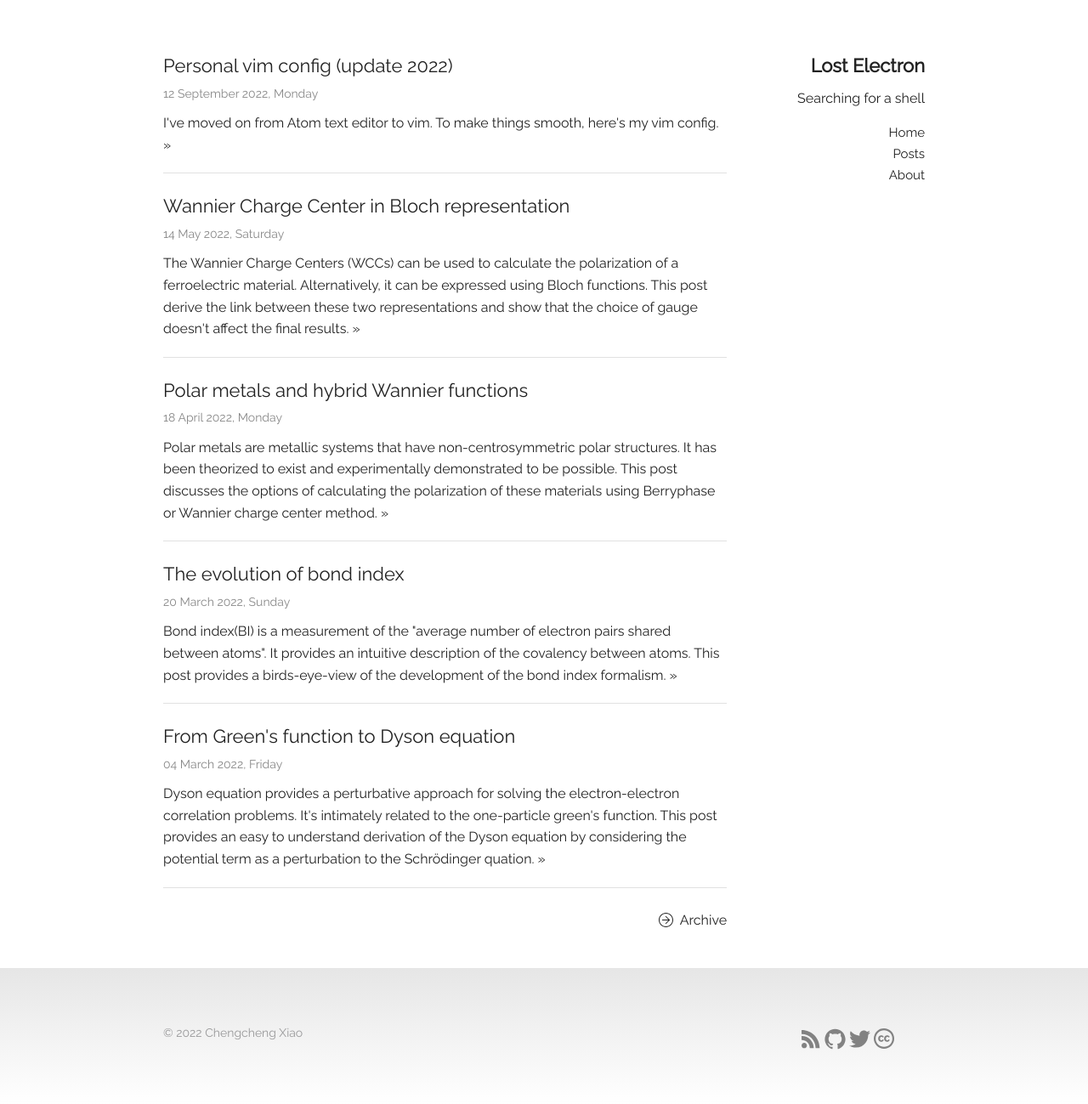
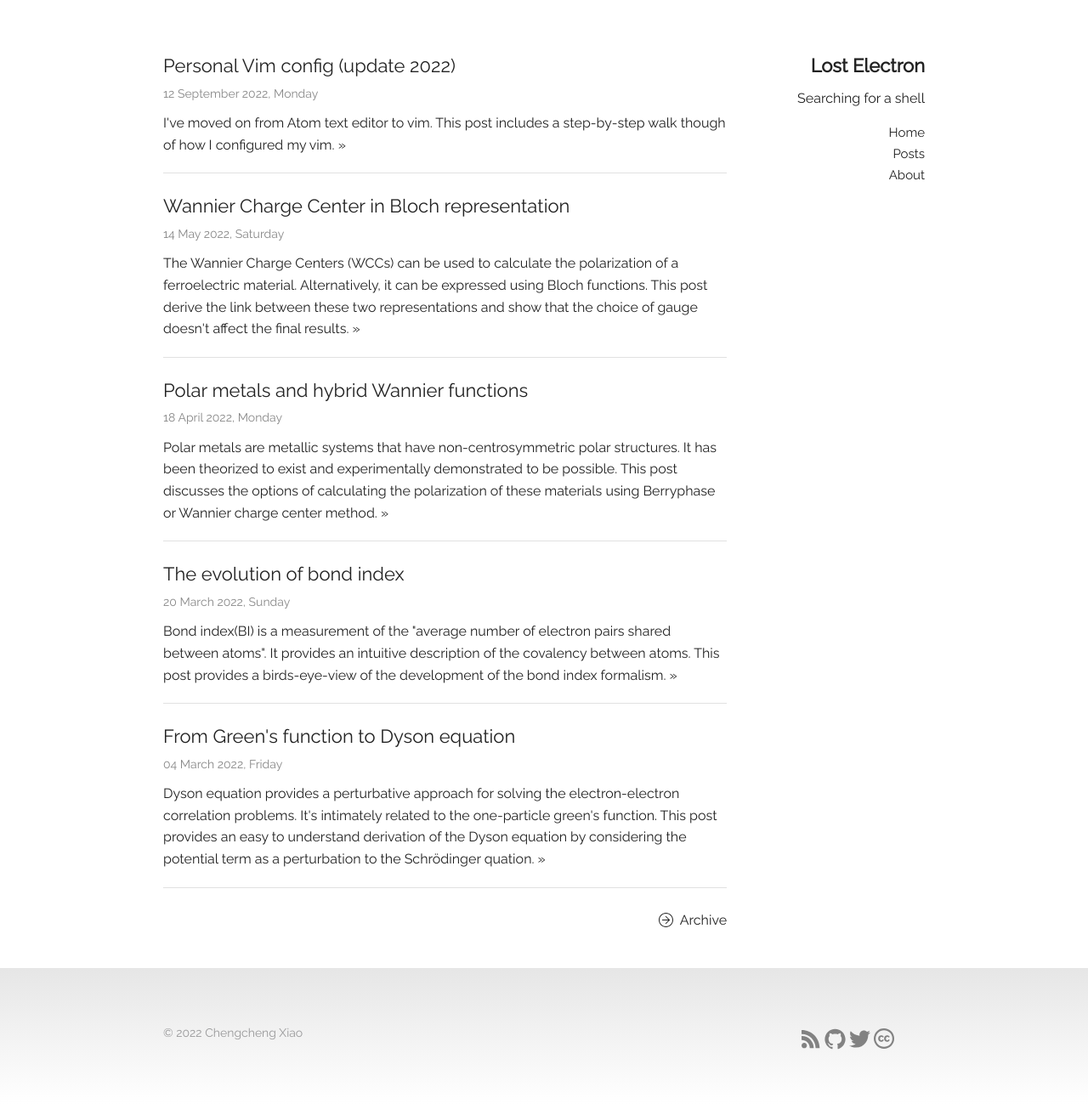
Before and after one commit to Chengcheng-Xiao/Chengcheng-Xiao.github.io, a Jekyll site: the page built from index.html, in a window 1280 px wide. Shown: the whole page at 85% size. Built offline with Jekyll 4.4.1, drawn with Linux system fonts in a browser that asks for light colours; nearby versions of some CDN libraries; some of the changed lines change nothing that is shown.

Commit message:
update 2022-09-12-vim_config

````diff
--- a/_posts/2022-09-12-vim_config.md
+++ b/_posts/2022-09-12-vim_config.md
@@ -1,15 +1,18 @@
 ---
 layout: post
-title: Personal vim config (update 2022)
+title: Personal Vim config (update 2022)
 date: 2022-09-12
 categories: Post
-description: I've moved on from Atom text editor to vim. To make things smooth, here's my vim config.
+description: I've moved on from Atom text editor to vim. This post includes a step-by-step walk though of how I configured my vim.
 tags: Configs
 ---
 
-[__TL;DR:__](#vim-config)
-I've moved on from Atom text editor to vim.
-This is a (step-by-step) documentation of vim config.
+__TL;DR:__
+I've moved on from Atom to Vim.
+This is a (step-by-step) documentation of my Vim config.
+The target audience of this tutorial is people familar with basic Vim commands and want to make their Vim experience better.
+
+[:link: Jump to the guide :laughing:](#vim-config)
 
 ---
 
@@ -20,41 +23,43 @@
 
 <iframe id="reddit-embed" src="https://www.redditmedia.com/r/AMA/comments/8pc8mf/im_nat_friedman_future_ceo_of_github_ama/e0a2b2e/?depth=1&amp;showmore=false&amp;embed=true&amp;showmedia=false" sandbox="allow-scripts allow-same-origin allow-popups" style="border: none;" height="310" width="640" scrolling="no"></iframe>
 
-Four years later, it's all comes to an end 🥲.
-Atom has tons of fancy featrues by default, accompanied by a huge free software community where plugins like [Hydrogen](https://github.com/nteract/hydrogen), [platformio-IDE](https://github.com/platformio) thrive.
+Four years later, it's all comimg to an end :sob:.
+Atom has tons of awesome featrues that others don't have, accompanied by a huge free software community where plugins like [Hydrogen](https://github.com/nteract/hydrogen), [platformio-IDE](https://github.com/platformio) thrive.
 Combined with a set of default color presets and themes, Atom is truely one of a kined.
 
 ![img1]({{site.baseurl}}/assets/img/post_img/2022-09-12-img1.png){:height="100%" width="100%" .center}
 
-Although the edior itself is opensource so it'll probably still live for many years to come, I have decided to start my transition now, to the legendary text/IDE/all-in-one code - Vim.
+Although the edior itself is opensource which means it'll probably still live for many years to come, it will, eventually die.
+As a consequence of this, I have decided to start my transition now rather than later, to the legendary text/IDE/all-in-one code - Vim.
 
 ## Why Vim?
-I've actually been a "not-so-avid" vim user for aorund 6 years now.
-I mainly use it on HPC because its usually preloaded and usually superfast to pull up.
+I've actually been a "not-so-avid" Vim user for aorund 6 years now.
+I mainly use it on HPCs because it's usually preloaded and usually superfast to pull up.
 
-The reason I didn't bother learn nano or emacs is maybe [Anchoring bias](https://en.wikipedia.org/wiki/Anchoring_(cognitive_bias)) as vim is the first text editor that I came in contact with when I was familiarizing myself with the commond line interface.
+The reason I didn't bother learn `nano` or `emacs` is maybe due to [anchoring bias](https://en.wikipedia.org/wiki/Anchoring_(cognitive_bias)) as Vim is the first text editor that I came in contact with when I was familiarizing myself with the commond line interface.
 (yse, I'm old but not THAT old, my first computer did have a GUI...)
-But at the mean time, I think it's because I'm afread to loose another text editor.
-Vim has survived 31 years and doesn't really rely on any company to provide support its development, so, in a sense, it's one of the "real" free softwares out there.
+But another huge reason is, I think, because I'm way too afraid to loose another text editor.
+Vim has survived/shrived 31 years (as of now, 2022) and doesn't really rely on any company or entity to provide support to its development
+So, in a sense, it's one of the "real" free softwares out there.
 
-Comparing to your traditional text editors, vim is supposedly "keyboard-only" (eventhough some of its' feature only suuports mouse scrolling... popup scrollbar, I'm looking at you).
+Comparing to traditional text editors, Vim is supposedly "keyboard-only" (eventhough some of its' feature only suuports mouse scrolling... popup scrollbar, I'm looking at you:wink:).
 For example, one can navigate their cursor by pressing simply pressing "hjkl", jump from words to words by pressing "w" or "b".
 This provides a unparallel speed when you are really in the "zone"(if you have familiarized yourself with the control).
 
-<!-- I'm still a rookie in using vim for I've relied on Atom and other GUI based text editors for a long time. -->
+<!-- I'm still a rookie in using Vim for I've relied on Atom and other GUI based text editors for a long time. -->
 
 Now that I've babbling long enough, let me show you my config.
 
 ## Vim config
-The goal of this configuration is to make vim:
-1. have (python) autocompletetion that's async and fast.
-2. can run ipython directly (or not-so-directly)
-3. look like Atom.
+The goal of this tutorial/walk-through is to make vim:
+1. to have (python) autocompletetion that's async (doesn't slow down your typing experience) and fast.
+2. can run ipython directly (by sending code snippets to ipython command line)
+3. look like Atom (one-dark theme!).
 
 ---
 
-I've opted to ues vim version 9.0.65 (the latest and shineset) on my Mac.
-I use Macports so installing it would require only one line of command:
+I've opted to ues Vim version 9.0.65 (the latest and shineset, again, in SEP/2022) on my Mac.
+I use [Macports](https://www.macports.org) so installing it would require only one line of command:
 
 ```
 sudo port install vim +python39
@@ -118,11 +123,11 @@
 vim +PluginInstall +qall
 ```
 
-With Vundle, you can install any vim pakcage that's hosted on Gihub by simply adding the author/repo_name combo in a form of `Plugin 'author/repo_name'` in `.vimrc`
+With Vundle, you can install any Vim pakcage that's hosted on Gihub by simply adding the author/repo_name combo in a form of `Plugin 'author/repo_name'` in `.vimrc`
 
 ---
 
-Now, let's beautify our vim installation.
+Now, let's beautify our vim.
 
 First, install `vim-airline/vim-airline`, `vim-airline/vim-airline-themes` and `rakr/vim-one` by putting the following into yout `.vimrc`:
 
@@ -182,15 +187,15 @@
 
 ---
 
-To make the most of the autocompletetion, I use [coc.nvim](https://github.com/neoclide/coc.nvim).
+To enable autocompletetion, I use [`coc.nvim`](https://github.com/neoclide/coc.nvim).
 
-coc.nvim requires node.js (v14.14 and up) and npm, since I'm using port, it can be installed by:
+`coc.nvim` requires node.js (v14.14 and up) and npm, since I'm using port, it can be installed by:
 
 ```
 sudo port install nodejs18 npm8
 ```
 
-Now, to install coc.nvim, add the following to your `.vimrc`:
+Now, to install `coc.nvim`, add the following to your `.vimrc`:
 ```
 Plugin 'neoclide/coc.nvim'
 ```
@@ -199,7 +204,7 @@
 vim +PluginInstall +qall
 ```
 
-The final step to activaet coc.nvim is to compile the necesseary files:
+The final step to activaet `coc.nvim` is to compile the necesseary files:
 ```
 cd /Users/chengcheng_xiao/.vim/bundle/coc.nvim
 npm install
@@ -208,7 +213,7 @@
 
 ---
 
-Next up, we need to configure coc.nvim, simply add the following to your `.vimrc`:
+Next up, we need to configure `coc.nvim`, simply add the following to your `.vimrc`:
 ```
 " Some servers have issues with backup files, see #649.
 set nobackup
@@ -364,13 +369,12 @@
 " https://stackoverflow.com/a/30008892/12660859
 highlight Pmenu ctermfg=15 ctermbg=8 guifg=#ffffff guibg=#0000ff
 ```
-
-As described in [its github repo](https://github.com/neoclide/coc.nvim), coc.nvim has lots of extension that can enabel language supports and other fancy functionalities, to install them, we need to fire up vim and use vim command (if you don't know what that is, you should probably try the vanilla vim first before jumping into this rabbit hole):
+As described in [its github repo](https://github.com/neoclide/coc.nvim), coc.nvim has lots of extensions that can enabel language support and other fancy functionalities, to install them, we need to fire up Vim and use Vim command (if you don't know what that is, you should probably try the vanilla Vim first before jumping into this rabbit hole):
 ```
 :CocInstal coc-pyright coc-json coc-pairs coc-word coc-snippets
 ```
 
-After installation, we need to add some customization to these extensions:
+After installation, I want to add some customization to these extensions so they suites my usage better:
 ```
 " -------------
 " set snippet
@@ -381,10 +385,10 @@
 " Use <C-j> for select text for visual placeholder of snippet.
 vmap <C-j> <Plug>(coc-snippets-select)
 
-" Use <C-j> for jump to next placeholder, it's default of coc.nvim
+" Use <C-j> for jump to next placeholder, it's default of `coc.nvim`
 let g:coc_snippet_next = '<c-j>'
 
-" Use <C-k> for jump to previous placeholder, it's default of coc.nvim
+" Use <C-k> for jump to previous placeholder, it's default of `coc.nvim`
 let g:coc_snippet_prev = '<c-k>'
 
 " Use <C-j> for both expand and jump (make expand higher priority.)
@@ -501,4 +505,4 @@
 Simply go to their homepage to see how each and everyone of these plugins works.
 (yes I'm lazy to document how to actually use them... maybe I'll do it later)
 
-> Atom is dead, long live Vim!
+> Atom is dead, long live Vim!:smirk:
````
